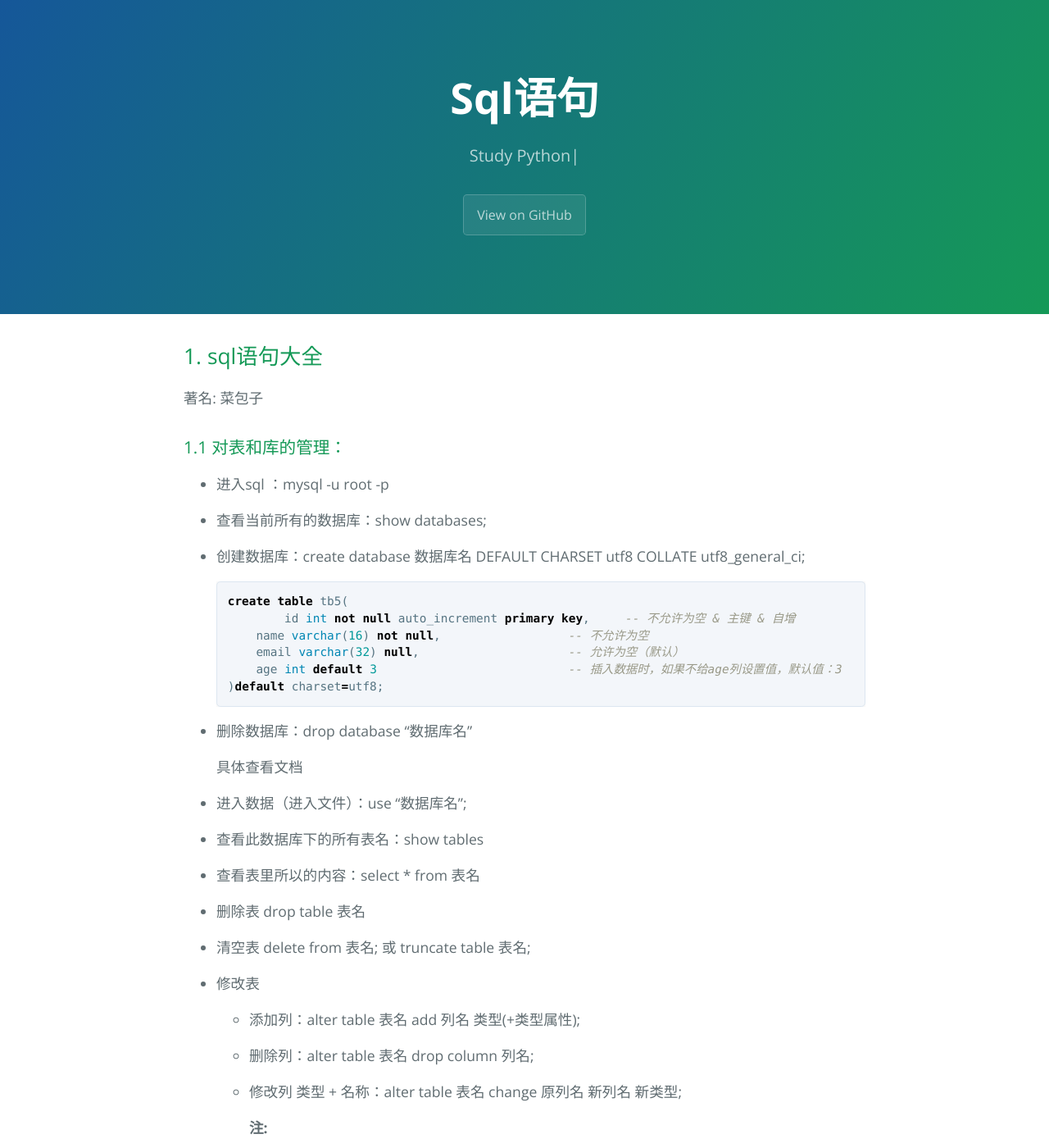
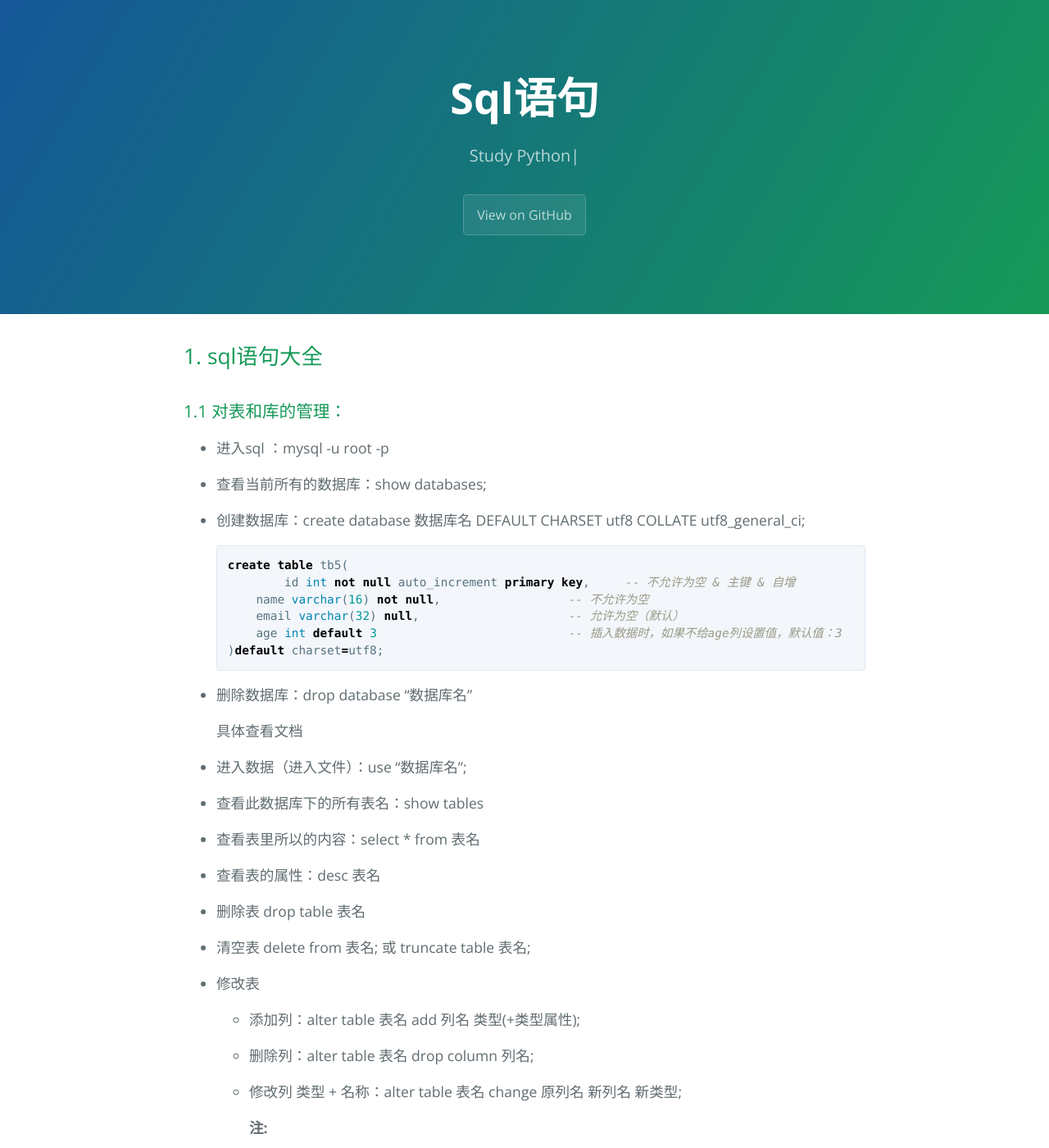
Before and after one commit to mqdcbz/study_python, a Jekyll site: the page built from _posts/2022-02-07-sql语句.md, in a window 1280 px wide and 1400 px high. Shown: the whole window at 82% size. Built offline with Jekyll 4.4.1, drawn with Linux system fonts in a browser that asks for light colours; our own code applies the rules of GitHub Pages for plain Markdown files.

Commit message:
Update 2022-02-07-sql语句.md

````diff
--- a/_posts/2022-02-07-sql语句.md
+++ b/_posts/2022-02-07-sql语句.md
@@ -1,6 +1,4 @@
 ## 1. sql语句大全
-
-著名: 菜包子
 
 ### 1.1 对表和库的管理：
 
@@ -28,6 +26,8 @@
 - 查看此数据库下的所有表名：show tables
 
 - 查看表里所以的内容：select * from 表名
+
+- 查看表的属性：desc  表名
 
 - 删除表 drop table 表名
 
@@ -92,14 +92,14 @@
 ## 2. 查询数据（重点单独拿出来）
 
   ```sql
-select * from 表名;	-- 查看所有列
-select 列名,列名,列名 from 表名;	-- 查看指定列
-select * from 表名 where 条件;	-- 符合条件在查看
+  select * from 表名;	-- 查看所有列
+  select 列名,列名,列名 from 表名;	-- 查看指定列
+  select * from 表名 where 条件;	-- 符合条件在查看
   ```
 
 例如：现在创建如下两张表。
 
-<img src="image-20210517184445757.png" alt="image-20210517184445757" style="zoom:50%;" />
+<img src="sql语句/image-20210517184445757.png" alt="image-20210517184445757" style="zoom:50%;" />
 
 
 
@@ -139,7 +139,7 @@
 
 根据条件搜索结果
 
-<img src="image-20210517184445757.png" alt="image-20210517184445757" style="zoom: 200%;" />
+<img src="sql语句/image-20210517184445757.png" alt="image-20210517184445757" style="zoom: 200%;" />
 
 #### where
 
@@ -164,7 +164,7 @@
 
 ### 2.2 通配符
 
-<img src="image-20210517184445757.png" alt="image-20210517184445757" style="zoom: 200%;" />
+<img src="sql语句/image-20210517184445757.png" alt="image-20210517184445757" style="zoom: 200%;" />
 
 #### name like
 
@@ -183,7 +183,7 @@
 
 ### 2.3 映射
 
-<img src="image-20210517184445757.png" alt="image-20210517184445757" style="zoom: 200%;" />
+<img src="sql语句/image-20210517184445757.png" alt="image-20210517184445757" style="zoom: 200%;" />
 
 想要获取的列。
 
@@ -256,7 +256,7 @@
 
 ### 2.4 排序
 
-<img src="image-20210517184445757.png" alt="image-20210517184445757" style="zoom: 200%;" />
+<img src="sql语句/image-20210517184445757.png" alt="image-20210517184445757" style="zoom: 200%;" />
 
 #### order by
 
@@ -314,7 +314,7 @@
 
 ### 2.6 分组
 
-<img src="image-20210517184445757.png" alt="image-20210517184445757" style="zoom: 200%;" />
+<img src="sql语句/image-20210517184445757.png" alt="image-20210517184445757" style="zoom: 200%;" />
 
 #### group by
 
@@ -358,7 +358,7 @@
 
 ### 2.7 左右连表
 
-<img src="image-20210517184445757.png" alt="image-20210517184445757" style="zoom: 200%;" />
+<img src="sql语句/image-20210517184445757.png" alt="image-20210517184445757" style="zoom: 200%;" />
 
 多个表可以连接起来进行查询。
 
@@ -403,7 +403,7 @@
 
 ### 2.8 联合
 
-<img src="image-20210517184445757.png" alt="image-20210517184445757" style="zoom: 200%;" />
+<img src="sql语句/image-20210517184445757.png" alt="image-20210517184445757" style="zoom: 200%;" />
 
 #### union
 
@@ -466,7 +466,7 @@
 
 这个depart表的id，与info表的depart_id有联系
 
-<img src="image-20210517184445757.png" alt="image-20210517184445757" style="zoom: 200%;" />
+<img src="sql语句/image-20210517184445757.png" alt="image-20210517184445757" style="zoom: 200%;" />
 
 在创建info表的depart_id哪列时，加上`constraint fk_info_depart foreign key (depart_id) references depart(id)`，当在往depart_id列插入数据是如果不是depart表id那列的数值的话就会报错
 
````
